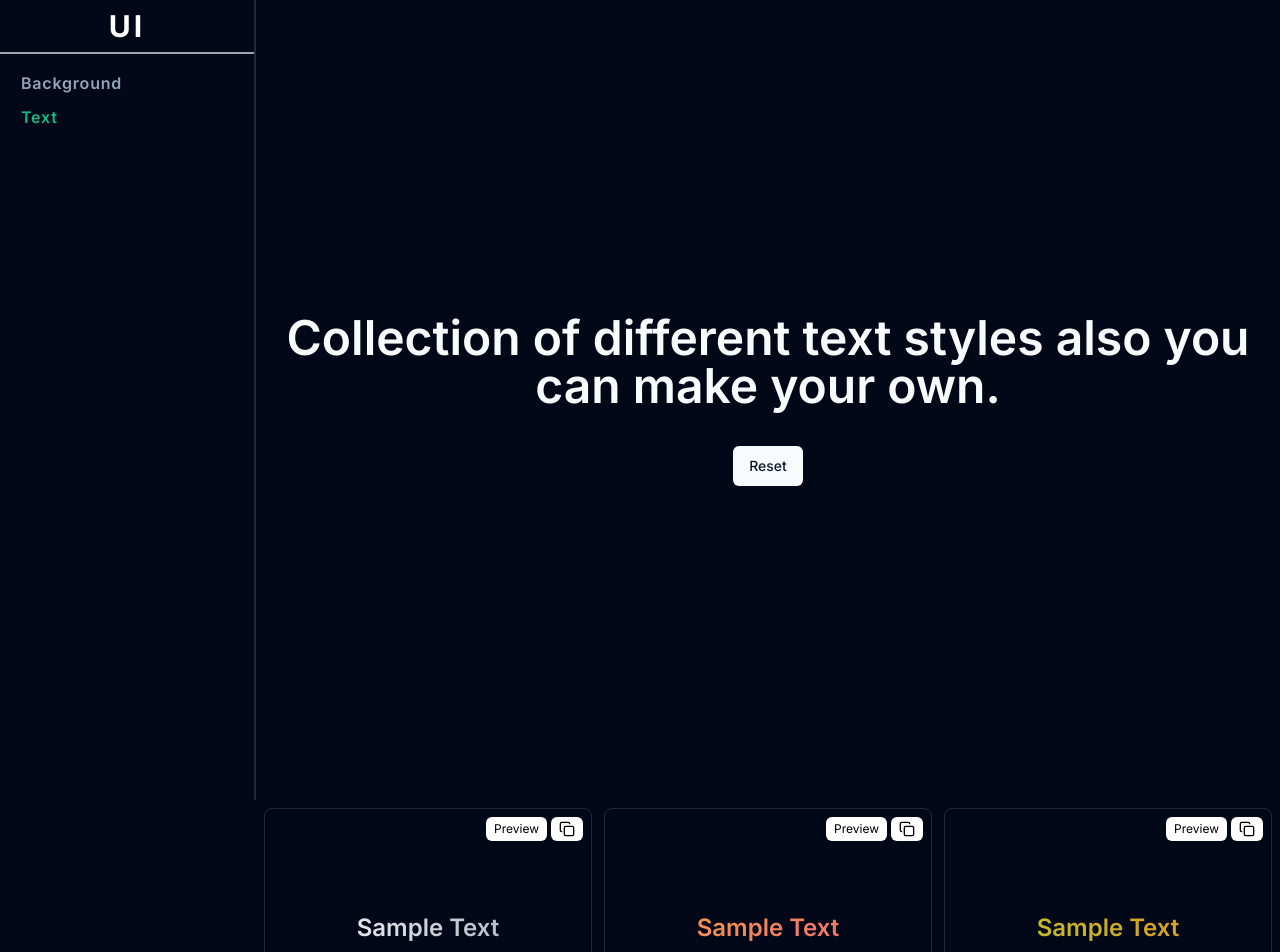
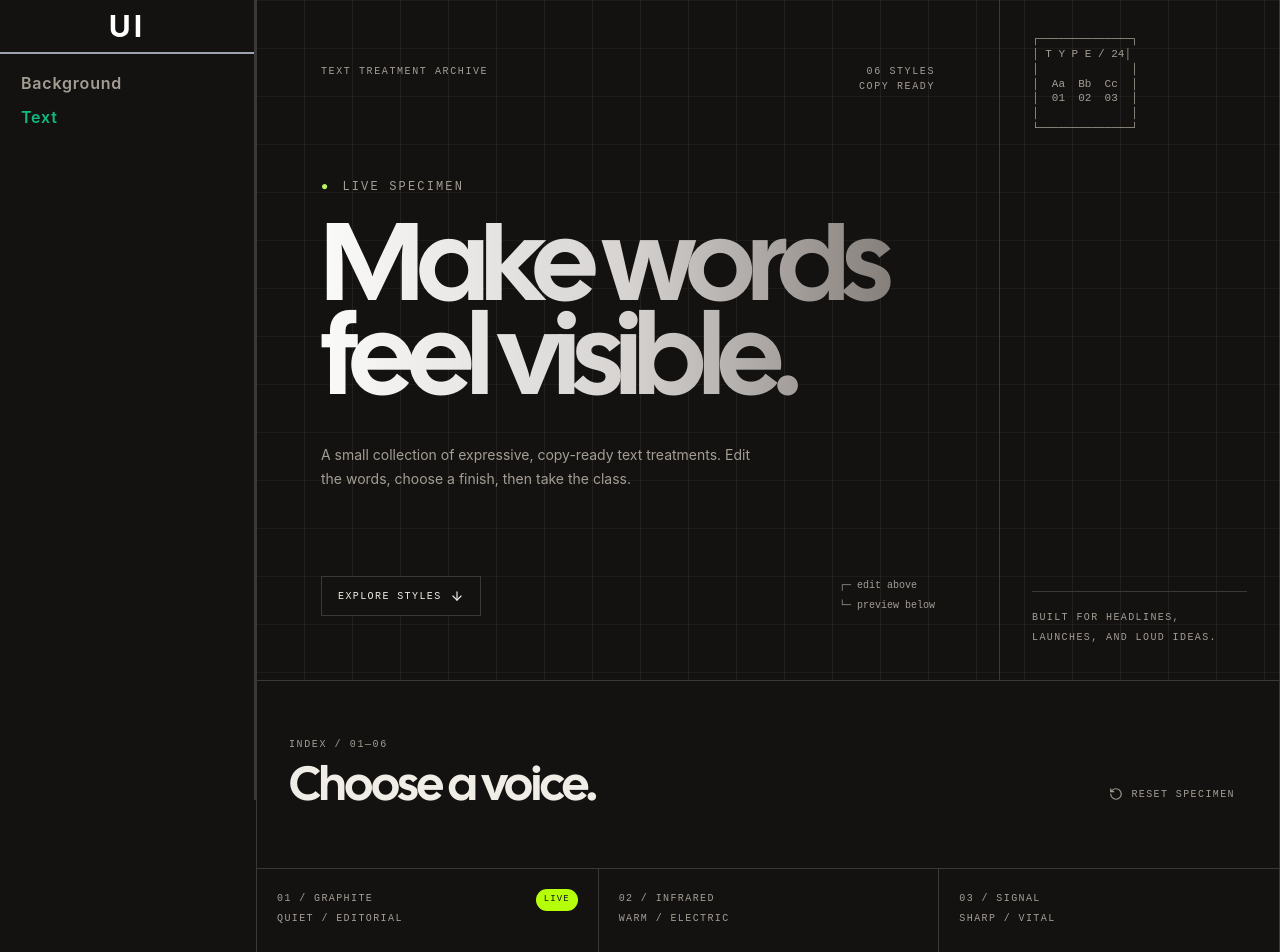
Before and after one commit to faisal004/text-faisal, a Next.js app: page /text in a window 1280 px wide. Shown: the top 952 px of the page. Built offline with nearby package versions, Linux system fonts and the light colour scheme.

Commit message:
refactor: update Tailwind configuration, enhance global styles, and improve layout components

```diff
--- a/app/(intro)/layout.tsx
+++ b/app/(intro)/layout.tsx
@@ -1,5 +1,3 @@
-import MobileHeader from '@/components/mobile-header'
-import Sidebar from '@/components/sidebar'
 import Footer from './_components/footer'
 
 type Props = {
@@ -7,8 +5,6 @@ type Props = {
 }
 
 const IntroLayout = ({ children }: Props) => {
-  return <main className="">{children}
-  <Footer/>
-  </main>
+  return <main>{children}<Footer /></main>
 }
 export default IntroLayout
--- a/app/(main)/text/_components/text-card.tsx
+++ b/app/(main)/text/_components/text-card.tsx
@@ -1,47 +1,38 @@
 'use client'
-import { Card } from '@/components/ui/card'
+
 import { useTextStore } from '@/Store/textStore/textStore'
-import { Check, Copy } from 'lucide-react'
+import { Check, Copy, Eye } from 'lucide-react'
 import { useState } from 'react'
 
-const TextCard = ({ text }: any) => {
+type TextCardProps = { className: string; id: string; index: number; name: string; note: string; sample: string; selected: boolean }
+
+const TextCard = ({ className, id, index, name, note, sample, selected }: TextCardProps) => {
   const [copied, setCopied] = useState(false)
   const { settxtValue } = useTextStore()
-  const handleCopy = () => {
-    navigator.clipboard.writeText(text)
+
+  const handleCopy = async () => {
+    await navigator.clipboard.writeText(className)
     setCopied(true)
-    setTimeout(() => {
-      setCopied(false)
-    }, 1000)
+    window.setTimeout(() => setCopied(false), 1400)
   }
-  const handlePreview = () => {
-    settxtValue(text)
-  }
+
   return (
-    <Card
-      className={`h-60 w-full flex items-center  justify-center relative ${text} `}
-    >
-      <div className={`flex absolute top-2 right-2 gap-1`}>
-        <button
-          className="py-0 bg-white rounded-md px-2 text-black h-6 text-xs"
-          onClick={handlePreview}
-        >
-          Preview
-        </button>{' '}
-        <button
-          onClick={handleCopy}
-          disabled={copied}
-          className="py-0 bg-white rounded-md px-2 text-black h-6 text-xs"
-        >
-          {copied ? (
-            <Check className="h-4 w-4" />
-          ) : (
-            <Copy className="h-4 w-4" />
-          )}
-        </button>
+    <article className="specimen-enter group relative flex min-h-[330px] flex-col justify-between border-b p-5 even:md:border-l xl:border-l xl:first:border-l-0" style={{ animationDelay: `${Math.min(index - 1, 5) * 45}ms` }}>
+      <div className="flex items-start justify-between gap-4">
+        <div className="font-mono text-[10px] uppercase leading-5 tracking-[0.14em] text-muted-foreground"><p>{String(index).padStart(2, '0')} / {name}</p><p>{note}</p></div>
+        {selected && <span className="rounded-full bg-accent px-2 py-1 font-mono text-[9px] uppercase tracking-[0.12em] text-accent-foreground">Live</span>}
       </div>
-      <div className="text-2xl font-semibold">Sample Text</div>
-    </Card>
+
+      <p className={`my-12 line-clamp-2 break-words font-cal text-[clamp(2rem,4vw,3.5rem)] leading-[0.95] tracking-[-0.045em] ${className}`}>{sample || 'Your words here'}</p>
+
+      <div className="flex items-center justify-between border-t pt-4">
+        <span className="font-mono text-[9px] uppercase tracking-[0.12em] text-muted-foreground">#{id}</span>
+        <div className="flex items-center gap-1">
+          <button type="button" onClick={() => settxtValue(className)} className="inline-flex h-9 items-center gap-2 rounded-sm px-3 font-mono text-[10px] uppercase tracking-[0.12em] transition-[background-color,color,transform] duration-150 ease-out hover:bg-secondary active:scale-[0.97] focus-visible:outline-none focus-visible:ring-2 focus-visible:ring-ring" aria-label={`Preview ${name}`}><Eye className="h-3.5 w-3.5" /> Preview</button>
+          <button type="button" onClick={handleCopy} className="inline-flex h-9 min-w-9 items-center justify-center rounded-sm border bg-background px-2.5 transition-[background-color,color,transform] duration-150 ease-out hover:bg-foreground hover:text-background active:scale-[0.95] focus-visible:outline-none focus-visible:ring-2 focus-visible:ring-ring" aria-label={copied ? `${name} class copied` : `Copy ${name} class`} title={copied ? 'Copied' : 'Copy class'}>{copied ? <Check className="h-3.5 w-3.5" /> : <Copy className="h-3.5 w-3.5" />}</button>
+        </div>
+      </div>
+    </article>
   )
 }
 
--- a/app/(main)/text/page.tsx
+++ b/app/(main)/text/page.tsx
@@ -1,35 +1,79 @@
 'use client'
 
-import { Button } from '@/components/ui/button'
 import TextCard from './_components/text-card'
 import { useTextStore } from '@/Store/textStore/textStore'
+import { ArrowDown, RotateCcw } from 'lucide-react'
+import { useState } from 'react'
+
+export const TEXT_STYLES = [
+  { id: 'graphite', name: 'Graphite', note: 'Quiet / Editorial', className: 'text-transparent bg-clip-text bg-gradient-to-r from-zinc-950 via-zinc-600 to-zinc-400 dark:from-stone-50 dark:via-stone-300 dark:to-stone-500' },
+  { id: 'infrared', name: 'Infrared', note: 'Warm / Electric', className: 'text-transparent bg-clip-text bg-gradient-to-r from-fuchsia-600 via-rose-500 to-orange-400 dark:from-fuchsia-400 dark:via-rose-400 dark:to-amber-300' },
+  { id: 'signal', name: 'Signal', note: 'Sharp / Vital', className: 'text-transparent bg-clip-text bg-gradient-to-r from-lime-600 via-emerald-500 to-cyan-500 dark:from-lime-300 dark:via-emerald-300 dark:to-cyan-300' },
+  { id: 'cobalt', name: 'Cobalt', note: 'Cool / Focused', className: 'text-transparent bg-clip-text bg-gradient-to-r from-blue-700 via-indigo-600 to-violet-500 dark:from-sky-300 dark:via-indigo-300 dark:to-violet-300' },
+  { id: 'solar', name: 'Solar', note: 'Bright / Optimistic', className: 'text-transparent bg-clip-text bg-gradient-to-r from-amber-600 via-orange-500 to-rose-500 dark:from-yellow-300 dark:via-orange-300 dark:to-rose-300' },
+  { id: 'ultraviolet', name: 'Ultraviolet', note: 'Deep / Expressive', className: 'text-transparent bg-clip-text bg-gradient-to-r from-violet-700 via-purple-600 to-pink-500 dark:from-violet-300 dark:via-purple-300 dark:to-pink-300' },
+]
+
+const DEFAULT_COPY = 'Make words\nfeel visible.'
 
 const TextsSection = () => {
-  const { settxtValue } = useTextStore()
-  const handleReset = () => {
-    settxtValue('')
+  const [copy, setCopy] = useState(DEFAULT_COPY)
+  const { textColor, settxtValue } = useTextStore()
+  const activeStyle = textColor || TEXT_STYLES[0].className
+
+  const reset = () => {
+    setCopy(DEFAULT_COPY)
+    settxtValue(TEXT_STYLES[0].className)
   }
+
   return (
-    <div className="flex flex-col items-center justify-center w-full   ">
-      <div className="flex flex-col gap-4 items-center justify-center h-screen md:text-5xl text-3xl text-center p-3 font-semibold   max-w-[1200px] ">
-        <div>
-          Collection of different text styles also you can make your own.
+    <>
+      <section className="hairline-grid border-b">
+        <div className="mx-auto grid max-w-[1400px] border-x md:grid-cols-[minmax(0,1fr)_280px]">
+          <div className="flex min-h-[620px] flex-col justify-between bg-background/92 p-5 sm:p-8 md:min-h-[680px] md:p-12 lg:p-16">
+            <div className="flex items-start justify-between gap-6 font-mono text-[10px] uppercase tracking-[0.16em] text-muted-foreground">
+              <span>Text treatment archive</span>
+              <span className="hidden text-right sm:block">06 styles<br />Copy ready</span>
+            </div>
+
+            <div className="my-16 max-w-5xl">
+              <p className="mb-7 font-mono text-xs uppercase tracking-[0.18em] text-muted-foreground"><span className="mr-3 text-lime-600 dark:text-lime-300">●</span>Live specimen</p>
+              <textarea value={copy} onChange={(event) => setCopy(event.target.value)} rows={2} spellCheck="false" aria-label="Preview text" className={`block w-full resize-none overflow-hidden bg-transparent font-cal text-[clamp(3.35rem,9vw,8.5rem)] leading-[0.82] tracking-[-0.055em] outline-none ${activeStyle}`} />
+              <p className="mt-8 max-w-md text-sm leading-6 text-muted-foreground">A small collection of expressive, copy-ready text treatments. Edit the words, choose a finish, then take the class.</p>
+            </div>
+
+            <div className="flex items-end justify-between gap-4">
+              <a href="#collection" className="inline-flex h-10 items-center gap-2 rounded-sm border bg-background px-4 font-mono text-[10px] uppercase tracking-[0.14em] transition-[background-color,color,transform] duration-150 ease-out hover:bg-foreground hover:text-background active:scale-[0.97]">Explore styles <ArrowDown className="h-3.5 w-3.5" /></a>
+              <span className="hidden font-mono text-[10px] leading-5 text-muted-foreground sm:block">┌─ edit above<br />└─ preview below</span>
+            </div>
+          </div>
+
+          <aside className="hidden border-l bg-background/92 p-8 md:flex md:flex-col md:justify-between">
+            <pre className="font-mono text-[11px] leading-[1.35] text-muted-foreground" aria-hidden="true">{`┌──────────────┐
+│ T Y P E / 24│
+│              │
+│  Aa  Bb  Cc  │
+│  01  02  03  │
+│              │
+└──────────────┘`}</pre>
+            <div><div className="mb-4 h-px bg-border" /><p className="font-mono text-[10px] uppercase leading-5 tracking-[0.14em] text-muted-foreground">Built for headlines,<br />launches, and loud ideas.</p></div>
+          </aside>
         </div>
-        <Button onClick={handleReset} className="mt-5 tracking-normal">
-          Reset
-        </Button>
-      </div>
+      </section>
 
-      <div className="grid md:grid-cols-3 grid-cols-1 gap-3 w-full max-w-[1200px] p-2 ">
-        <TextCard text="text-transparent bg-clip-text bg-gradient-to-r from-black dark:from-white to-gray-600 dark:to-gray-400" />
-        <TextCard text="text-transparent bg-clip-text bg-gradient-to-tl from-purple-500 dark:from-pink-500 to-orange-600 dark:to-amber-400" />
-        <TextCard text="text-transparent bg-clip-text bg-gradient-to-bl from-red-500 dark:from-orange-500 to-yellow-600 dark:to-lime-400" />
-        <TextCard text="text-transparent bg-clip-text bg-gradient-to-r from-green-500 dark:from-teal-500 to-blue-600 dark:to-indigo-400" />
-        <TextCard text="text-transparent bg-clip-text bg-gradient-to-r from-blue-500 dark:from-yellow-500 to-purple-600 dark:to-red-400" />
-        <TextCard text="text-transparent bg-clip-text bg-gradient-to-r from-green-500 dark:from-violet-500 to-teal-600 dark:to-green-400" />
+      <section id="collection" className="scroll-mt-4">
+        <div className="mx-auto max-w-[1400px] border-x">
+          <div className="flex flex-col gap-5 border-b px-5 py-10 sm:flex-row sm:items-end sm:justify-between md:px-8 md:py-14">
+            <div><p className="mb-3 font-mono text-[10px] uppercase tracking-[0.16em] text-muted-foreground">Index / 01—06</p><h2 className="font-cal text-4xl tracking-[-0.035em] sm:text-5xl">Choose a voice.</h2></div>
+            <button type="button" onClick={reset} className="inline-flex h-9 w-fit items-center gap-2 rounded-sm px-3 font-mono text-[10px] uppercase tracking-[0.14em] text-muted-foreground transition-[background-color,color,transform] duration-150 ease-out hover:bg-secondary hover:text-foreground active:scale-[0.97] focus-visible:outline-none focus-visible:ring-2 focus-visible:ring-ring"><RotateCcw className="h-3.5 w-3.5" /> Reset specimen</button>
+          </div>
 
-      </div>
-    </div>
+          <div className="grid md:grid-cols-2 xl:grid-cols-3">
+            {TEXT_STYLES.map((style, index) => <TextCard key={style.id} {...style} sample={copy.replace(/\n/g, ' ')} index={index + 1} selected={activeStyle === style.className} />)}
+          </div>
+        </div>
+      </section>
+    </>
   )
 }
 
--- a/app/globals.css
+++ b/app/globals.css
@@ -2,99 +2,84 @@
 @tailwind components;
 @tailwind utilities;
 
-html,
-body,
-:root {
-  height: 100%;
-
-}
-::-webkit-scrollbar {
-  width: 0.5em;
+@font-face {
+  font-family: "Cal";
+  src: url("../public/CalSans-SemiBold.otf") format("opentype");
+  font-display: swap;
 }
 
-::-webkit-scrollbar-track {
-  background: rgb(32, 32, 35);
-
-}
-
-::-webkit-scrollbar-thumb {
-  background: linear-gradient(#000000 , #000000);
-  border-radius: 0vh;
-}
-@font-face {
-  font-family: "Cal";
-  src: url('../public/CalSans-SemiBold.otf');
-  formt:('truetype')
-}
 @layer base {
   :root {
-    --background: 0 0% 100%;
-    --foreground: 222.2 84% 4.9%;
-
-    --card: 0 0% 100%;
-    --card-foreground: 222.2 84% 4.9%;
-
-    --popover: 0 0% 100%;
-    --popover-foreground: 222.2 84% 4.9%;
-
-    --primary: 222.2 47.4% 11.2%;
-    --primary-foreground: 210 40% 98%;
-
-    --secondary: 210 40% 96.1%;
-    --secondary-foreground: 222.2 47.4% 11.2%;
-
-    --muted: 210 40% 96.1%;
-    --muted-foreground: 215.4 16.3% 46.9%;
-
-    --accent: 210 40% 96.1%;
-    --accent-foreground: 222.2 47.4% 11.2%;
-
-    --destructive: 0 84.2% 60.2%;
-    --destructive-foreground: 210 40% 98%;
-
-    --border: 214.3 31.8% 91.4%;
-    --input: 214.3 31.8% 91.4%;
-    --ring: 222.2 84% 4.9%;
-
-    --radius: 0.5rem;
+    --background: 42 28% 96%;
+    --foreground: 30 8% 10%;
+    --card: 42 26% 98%;
+    --card-foreground: 30 8% 10%;
+    --popover: 42 26% 98%;
+    --popover-foreground: 30 8% 10%;
+    --primary: 30 8% 10%;
+    --primary-foreground: 42 28% 96%;
+    --secondary: 40 18% 91%;
+    --secondary-foreground: 30 8% 10%;
+    --muted: 40 18% 91%;
+    --muted-foreground: 30 5% 42%;
+    --accent: 78 100% 52%;
+    --accent-foreground: 30 8% 8%;
+    --destructive: 0 72% 51%;
+    --destructive-foreground: 0 0% 98%;
+    --border: 30 9% 79%;
+    --input: 30 9% 79%;
+    --ring: 30 8% 10%;
+    --radius: 0.25rem;
+    --ease-out: cubic-bezier(0.23, 1, 0.32, 1);
   }
 
   .dark {
-    --background: 222.2 84% 4.9%;
-    --foreground: 210 40% 98%;
+    --background: 30 7% 7%;
+    --foreground: 42 24% 92%;
+    --card: 30 6% 9%;
+    --card-foreground: 42 24% 92%;
+    --popover: 30 6% 9%;
+    --popover-foreground: 42 24% 92%;
+    --primary: 42 24% 92%;
+    --primary-foreground: 30 7% 7%;
+    --secondary: 30 5% 14%;
+    --secondary-foreground: 42 24% 92%;
+    --muted: 30 5% 14%;
+    --muted-foreground: 35 8% 61%;
+    --accent: 78 100% 52%;
+    --accent-foreground: 30 8% 8%;
+    --destructive: 0 63% 42%;
+    --destructive-foreground: 0 0% 98%;
+    --border: 30 5% 22%;
+    --input: 30 5% 22%;
+    --ring: 42 24% 92%;
+  }
 
-    --card: 222.2 84% 4.9%;
-    --card-foreground: 210 40% 98%;
-
-    --popover: 222.2 84% 4.9%;
-    --popover-foreground: 210 40% 98%;
-
-    --primary: 210 40% 98%;
-    --primary-foreground: 222.2 47.4% 11.2%;
-
-    --secondary: 217.2 32.6% 17.5%;
-    --secondary-foreground: 210 40% 98%;
-
-    --muted: 217.2 32.6% 17.5%;
-    --muted-foreground: 215 20.2% 65.1%;
-
-    --accent: 217.2 32.6% 17.5%;
-    --accent-foreground: 210 40% 98%;
-
-    --destructive: 0 62.8% 30.6%;
-    --destructive-foreground: 210 40% 98%;
-
-    --border: 217.2 32.6% 17.5%;
-    --input: 217.2 32.6% 17.5%;
-    --ring: 212.7 26.8% 83.9%;
-  }
+  * { @apply border-border; }
+  html { scroll-behavior: smooth; }
+  body { @apply min-h-full bg-background text-foreground antialiased; }
+  ::selection { background: hsl(var(--accent)); color: hsl(var(--accent-foreground)); }
+  button, a { -webkit-tap-highlight-color: transparent; }
 }
 
-@layer base {
-  * {
-    @apply border-border;
+@layer utilities {
+  .hairline-grid {
+    background-image: linear-gradient(to right, hsl(var(--border) / 0.38) 1px, transparent 1px), linear-gradient(to bottom, hsl(var(--border) / 0.25) 1px, transparent 1px);
+    background-size: 48px 48px;
   }
-  body {
-    @apply bg-background text-foreground;
-  }
+  .specimen-enter { animation: specimen-enter 500ms var(--ease-out) both; }
 }
+
+@keyframes specimen-enter {
+  from { opacity: 0; transform: translateY(10px); }
+  to { opacity: 1; transform: translateY(0); }
+}
+
+@media (prefers-reduced-motion: reduce) {
+  html { scroll-behavior: auto; }
+  .specimen-enter { animation: none; }
+}
+
+::-webkit-scrollbar { width: 10px; }
+::-webkit-scrollbar-track { background: hsl(var(--background)); }
+::-webkit-scrollbar-thumb { background: hsl(var(--muted-foreground) / 0.45); border: 3px solid hsl(var(--background)); border-radius: 999px; }
--- a/app/layout.tsx
+++ b/app/layout.tsx
@@ -1,17 +1,15 @@
 import type { Metadata } from 'next'
-import { Inter } from 'next/font/google'
 import './globals.css'
 import { ThemeProvider } from '@/components/providers/theme-provider'
-const inter = Inter({ subsets: ['latin'] })
 import { Analytics } from '@vercel/analytics/react';
 import { SpeedInsights } from '@vercel/speed-insights/next';
 export const metadata: Metadata = {
-  title: 'Text | Faisal Husain',
-  description: 'Collection of Modern Text',
+  title: 'Type Lab — Text styles by Faisal Husain',
+  description: 'A small, copy-ready collection of expressive text styles.',
 
   openGraph: {
-    title: 'BG | Faisal Husain',
-    description: 'Collection of Modern Texts',
+    title: 'Type Lab — Text styles by Faisal Husain',
+    description: 'A small, copy-ready collection of expressive text styles.',
     url: 'https://text-faisal.vercel.app/',
     images:[
       {
@@ -24,8 +22,8 @@ export const metadata: Metadata = {
   },
   twitter:{
     card:"summary_large_image",
-    title:"TEXT | Faisal Husain",
-    description:"Collection of Modern TEXT",
+    title:"Type Lab — Text styles by Faisal Husain",
+    description:"A small, copy-ready collection of expressive text styles.",
     images:[
       {
         url:"https://text-faisal.vercel.app/bg.png",
@@ -45,8 +43,7 @@ export default function RootLayout({
 }>) {
   return (
     <html lang="en">
-      <body className={inter.className}>
-        {' '}
+      <body className="font-sans">
         <ThemeProvider
           attribute="class"
           defaultTheme="dark"
--- a/app/template.tsx
+++ b/app/template.tsx
@@ -1,9 +1,3 @@
-'use client'
-import { useBackgroundStore } from '@/Store/backgroundStore'
-import { useTextStore } from '@/Store/textStore/textStore'
-
 export default function Template({ children }: { children: React.ReactNode }) {
-  const { backgroundColor, backgroundDynamic } = useBackgroundStore()
-  const { textColor } = useTextStore()
-  return <div className={`${backgroundColor} ${textColor} `} style={backgroundDynamic} >{children}</div>
+  return <div className="min-h-screen">{children}</div>
 }
--- a/tailwind.config.ts
+++ b/tailwind.config.ts
@@ -151,7 +151,9 @@ const config = {
 
       },
       fontFamily: {
-        cal: ["Cal", 'sans-serif']
+        cal: ["Cal", "sans-serif"],
+        sans: ["Inter", "ui-sans-serif", "-apple-system", "BlinkMacSystemFont", "Segoe UI", "sans-serif"],
+        mono: ["SFMono-Regular", "SF Mono", "Roboto Mono", "ui-monospace", "monospace"]
       }
     },
   },
```
Also changed, not shown: app/(intro)/_components/footer.tsx (+9 -20 lines), app/(intro)/_components/navbar.tsx (+15 -25 lines), app/(intro)/page.tsx (+3 -5 lines), components/toggle-theme.tsx (+8 -24 lines).
